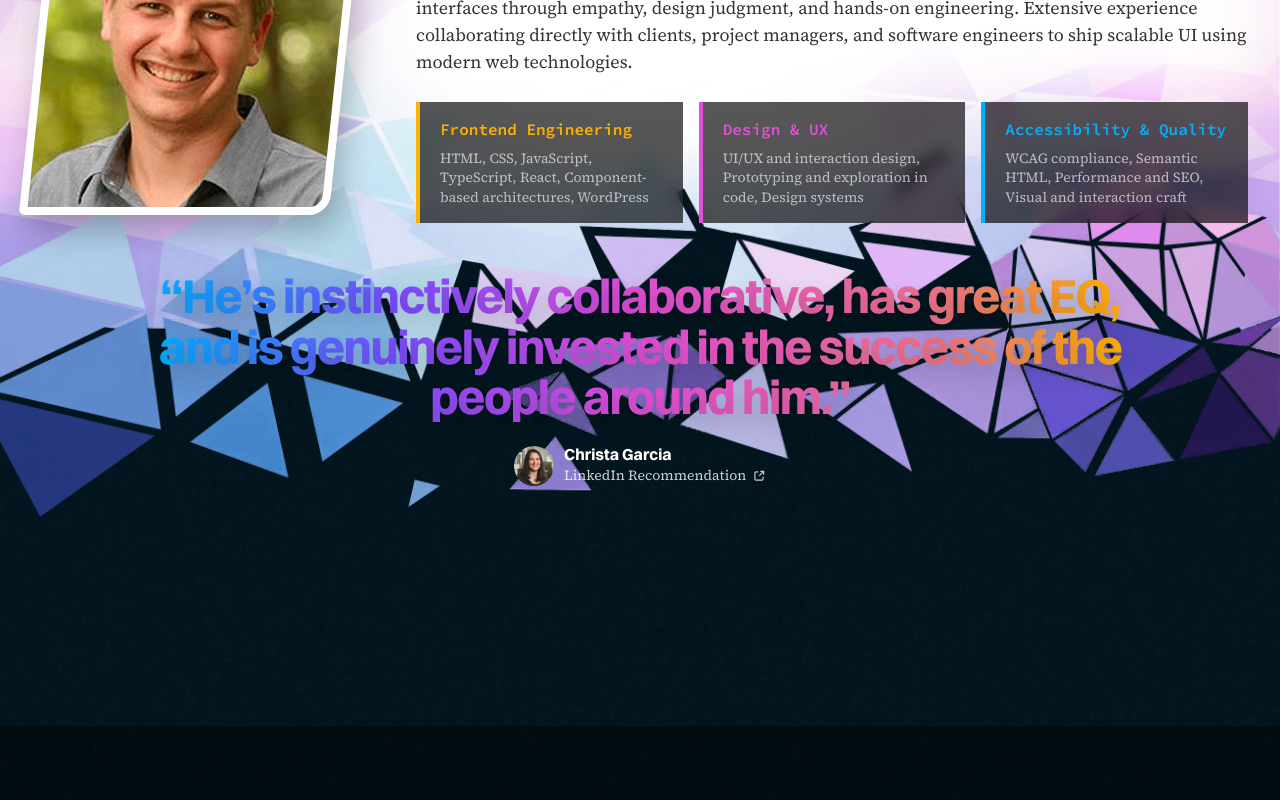
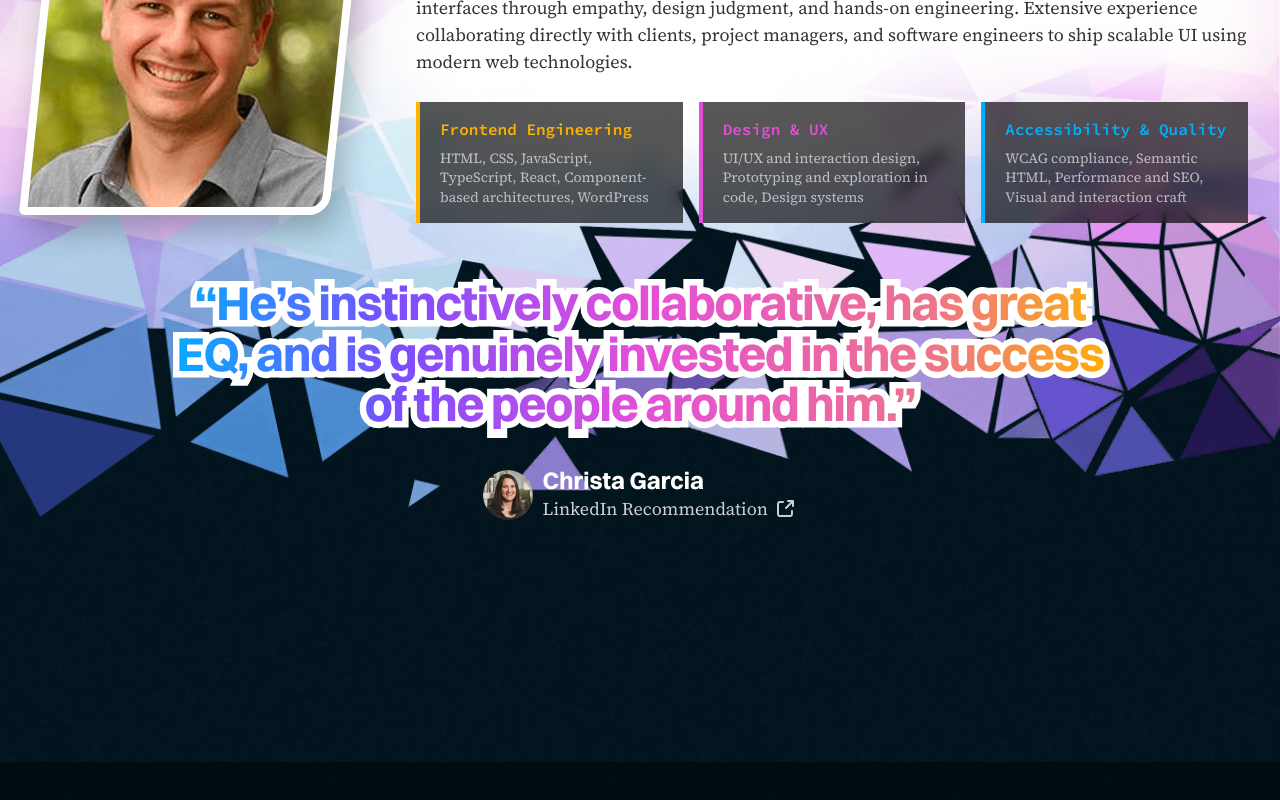
Before and after one commit to bwalbolt/portfolio, a Next.js app: page / in a window 1280 px wide. Shown: the part 1852-2652 px from the top of the page. Built offline with nearby package versions, Linux system fonts and the light colour scheme.

Commit message:
improve-homepage-lower-sections: t1

```diff
--- a/src/app/(marketing)/_components/homepage.module.css
+++ b/src/app/(marketing)/_components/homepage.module.css
@@ -446,27 +446,27 @@
   gap: 1.5rem;
   justify-items: center;
   margin-top: 1rem;
+  padding-block: 2.5rem 1rem;
   text-align: center;
 }
 
 .quoteText {
+  position: relative;
   max-width: 61rem;
-  background: linear-gradient(
-    90deg,
-    var(--color-accent-blue) 0%,
-    var(--color-accent-purple) 25%,
-    var(--color-accent-pink) 50%,
-    #ee738b 80%,
-    var(--color-accent-orange) 100%
-  );
-  background-clip: text;
-  color: transparent;
   font-family: var(--font-display-family);
   font-size: var(--type-quote);
   font-weight: 700;
   line-height: 1.05;
-  letter-spacing: -0.03em;
-  text-shadow: 0 10px 24px rgba(0, 0, 0, 0.18);
+  letter-spacing: -0.075rem;
+}
+
+.quoteOutline {
+  display: none;
+}
+
+.quoteGradient {
+  display: block;
+  color: var(--color-white);
 }
 
 .quoteMeta {
@@ -815,6 +815,63 @@
 }
 
 @media (width >= 62rem) {
+  /* Keep the heavier Figma outline in the desktop bucket; tablet stays on the mobile treatment while its type scales fluidly. */
+  .quoteBlock {
+    gap: 2rem;
+    padding-block: 0;
+  }
+
+  .quoteText {
+    /* Separate the outline from the gradient so the browser cannot paint the stroke over the readable fill. */
+    padding: 0.4375rem;
+  }
+
+  .quoteOutline {
+    display: block;
+    position: absolute;
+    z-index: 0;
+    inset: 0.4375rem;
+    color: var(--color-white);
+    -webkit-text-stroke: 0.8rem var(--color-white);
+    paint-order: stroke fill;
+    pointer-events: none;
+  }
+
+  .quoteGradient {
+    position: relative;
+    z-index: 1;
+    background: linear-gradient(
+      90deg,
+      var(--color-accent-blue) 0%,
+      var(--color-accent-purple) 25%,
+      var(--color-accent-pink) 50%,
+      #ee738b 80%,
+      var(--color-accent-orange) 100%
+    );
+    background-clip: text;
+    -webkit-background-clip: text;
+    color: transparent;
+    -webkit-text-fill-color: transparent;
+  }
+
+  .quoteAvatar {
+    width: 3.125rem;
+    height: 3.125rem;
+  }
+
+  .quoteName {
+    font-size: 1.5rem;
+  }
+
+  .quoteSource {
+    font-size: 1.125rem;
+  }
+
+  .quoteSource svg {
+    width: 1.5rem;
+    height: 1.5rem;
+  }
+
   .skillGrid {
     grid-template-columns: repeat(3, minmax(0, 1fr));
     width: 100%;
--- a/src/app/(marketing)/_components/homepage.tsx
+++ b/src/app/(marketing)/_components/homepage.tsx
@@ -234,7 +234,12 @@ export function Homepage() {
 
               <figure className={styles.quoteBlock}>
                 <blockquote className={styles.quoteText}>
-                  “{TESTIMONIAL.quote}”
+                  <span aria-hidden="true" className={styles.quoteOutline}>
+                    “{TESTIMONIAL.quote}”
+                  </span>
+                  <span className={styles.quoteGradient}>
+                    “{TESTIMONIAL.quote}”
+                  </span>
                 </blockquote>
                 <figcaption className={styles.quoteMeta}>
                   <Image
```
Also changed, not shown: .harness/plans/improve-homepage-lower-sections.json, .harness/progress.md, 1 other file (tests, documents, lock files or other folders).
